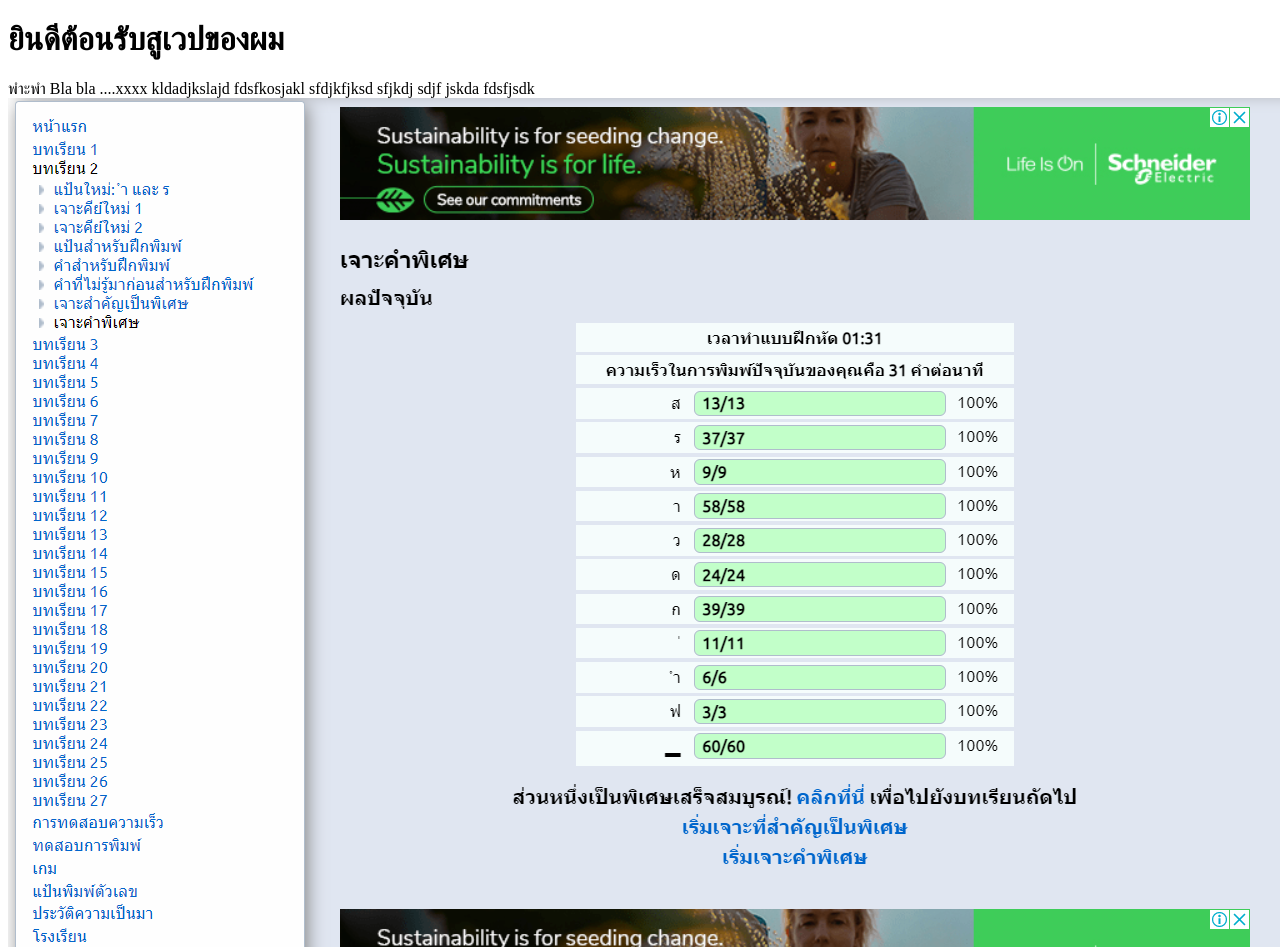
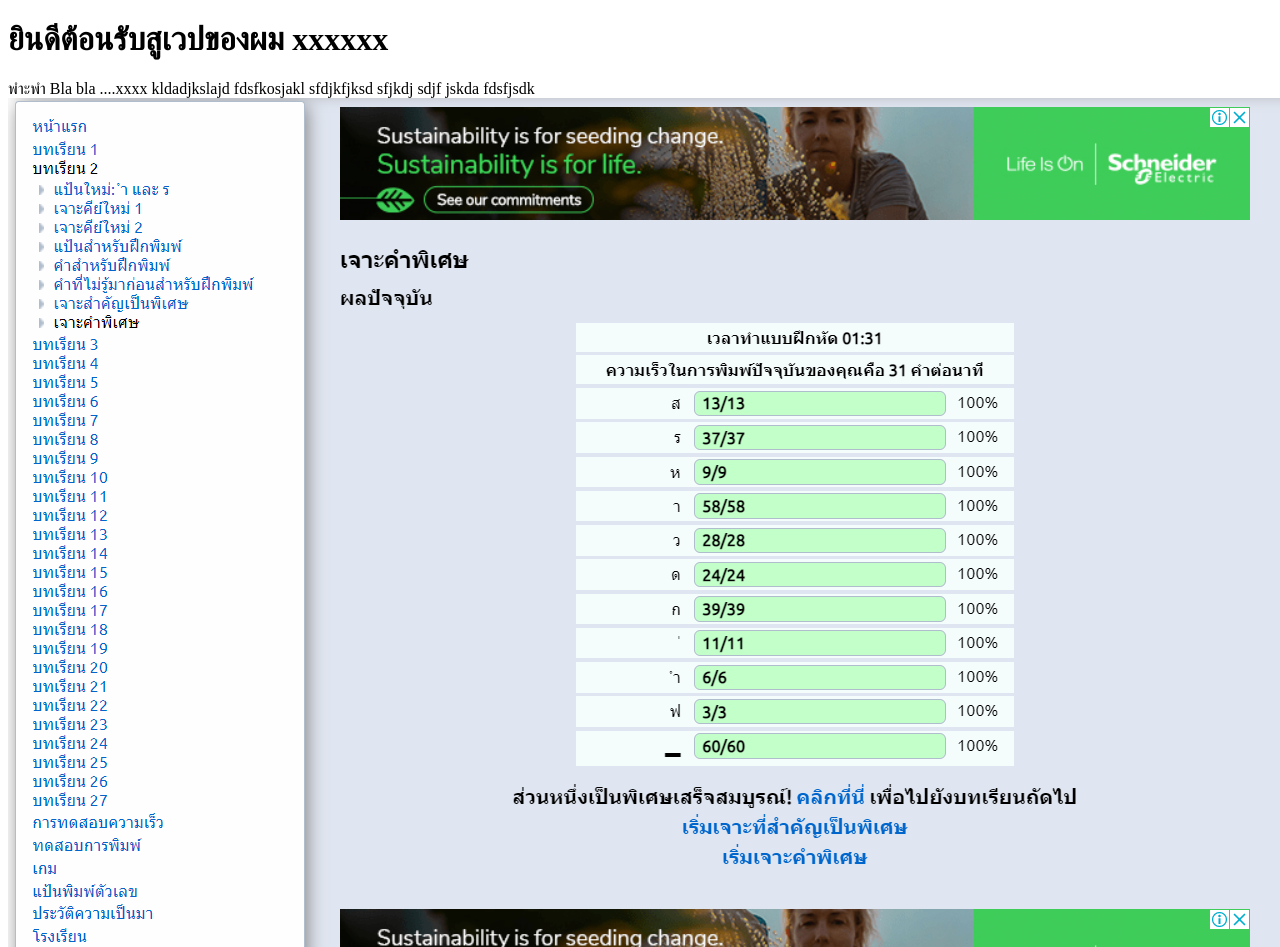
Before and after one commit to schooltechx/schooltechx.github.io, a plain HTML site: page index.html in a window 1280 px wide. Shown: the top 947 px of the page. Drawn offline with Linux system fonts and the light colour scheme.

Commit message:
อัปเดต index.html

```diff
--- a/index.html
+++ b/index.html
@@ -7,7 +7,7 @@
     <title>My page</title>
 </head>
 <body>
-    <h1>ยินดีต้อนรับสูเวปของผม</h1>
+    <h1>ยินดีต้อนรับสูเวปของผม xxxxxx</h1>
     <p>พำะพำ
         Bla bla ....xxxx  kldadjkslajd
         fdsfkosjakl
```
